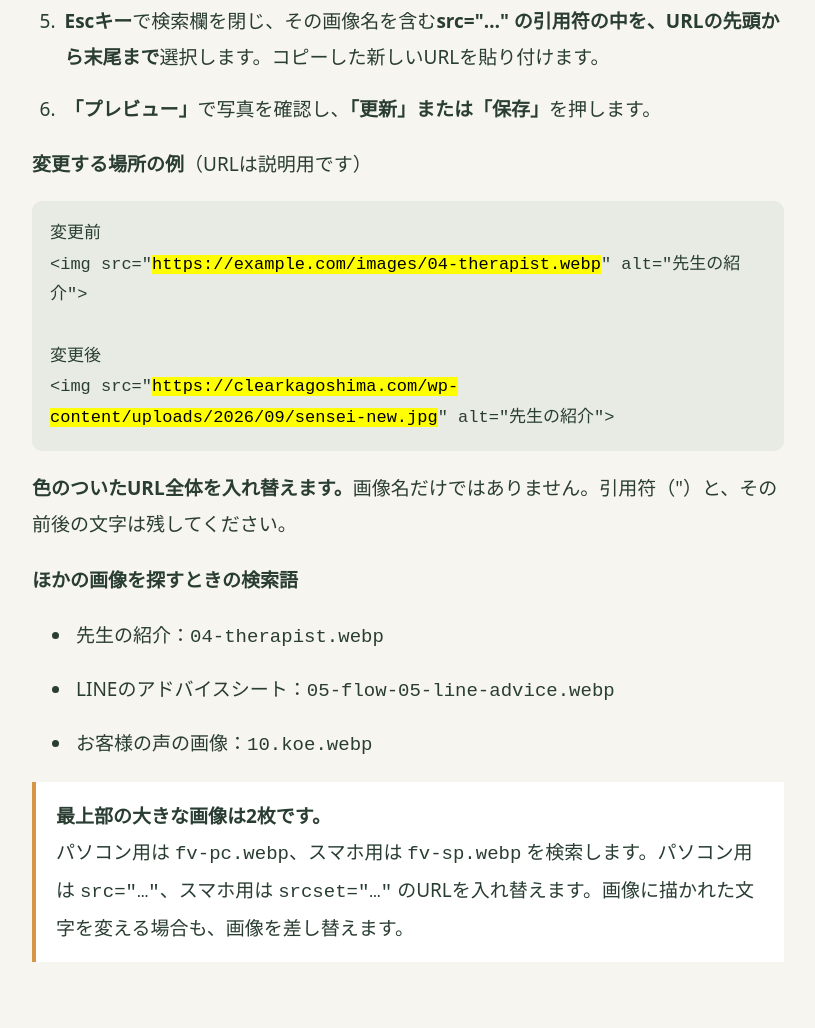
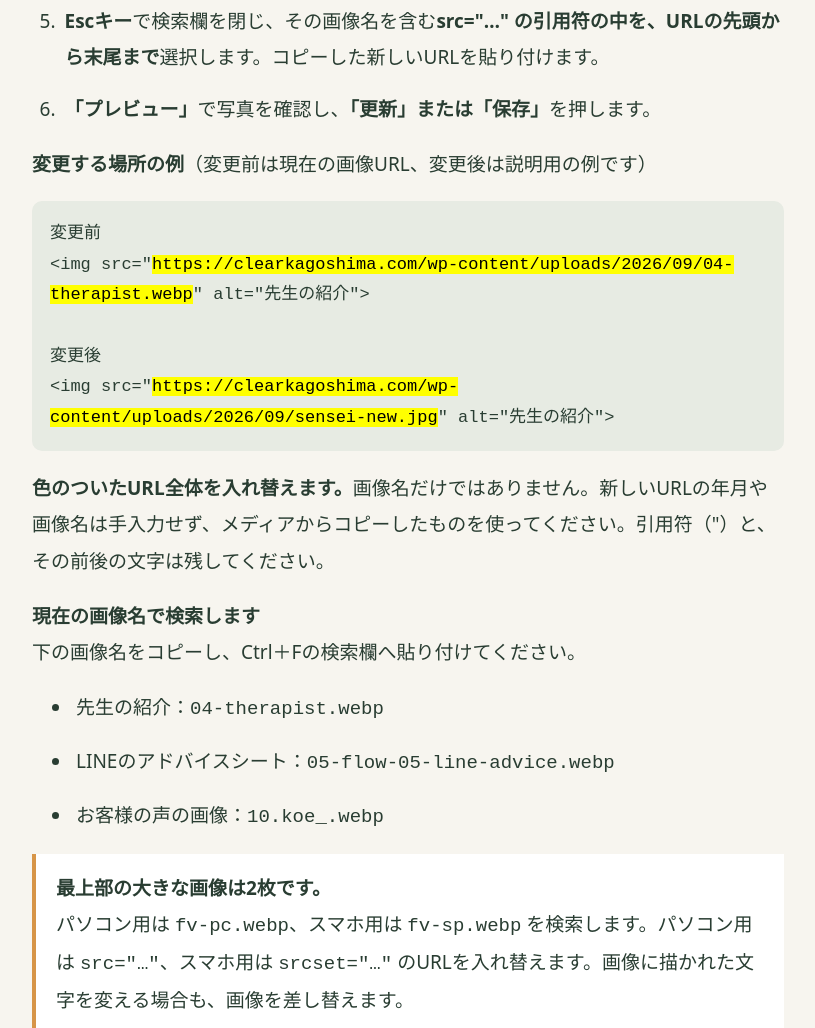
Before and after one commit to 810eigo-droid/clearkagoshima, a website: page wordpress/manual.html in a window 1280 px wide. Shown: the part 1721-2749 px from the top of the page, without its empty margins (232-1047 px from the left). Drawn offline with Linux system fonts and the light colour scheme.

Commit message:
Match manual examples to WordPress image names

```diff
--- a/wordpress/manual.html
+++ b/wordpress/manual.html
@@ -37,15 +37,15 @@
 <li><strong>Escキー</strong>で検索欄を閉じ、その画像名を含む<strong>src="…" の引用符の中を、URLの先頭から末尾まで</strong>選択します。コピーした新しいURLを貼り付けます。</li>
 <li><strong>「プレビュー」</strong>で写真を確認し、<strong>「更新」または「保存」</strong>を押します。</li>
 </ol>
-<p><strong>変更する場所の例</strong>（URLは説明用です）</p>
+<p><strong>変更する場所の例</strong>（変更前は現在の画像URL、変更後は説明用の例です）</p>
 <pre>変更前
-&lt;img src="<mark>https://example.com/images/04-therapist.webp</mark>" alt="先生の紹介"&gt;
+&lt;img src="<mark>https://clearkagoshima.com/wp-content/uploads/2026/09/04-therapist.webp</mark>" alt="先生の紹介"&gt;
 
 変更後
 &lt;img src="<mark>https://clearkagoshima.com/wp-content/uploads/2026/09/sensei-new.jpg</mark>" alt="先生の紹介"&gt;</pre>
-<p><strong>色のついたURL全体を入れ替えます。</strong>画像名だけではありません。引用符（"）と、その前後の文字は残してください。</p>
-<p><strong>ほかの画像を探すときの検索語</strong></p>
-<ul><li>先生の紹介：<code>04-therapist.webp</code></li><li>LINEのアドバイスシート：<code>05-flow-05-line-advice.webp</code></li><li>お客様の声の画像：<code>10.koe.webp</code></li></ul>
+<p><strong>色のついたURL全体を入れ替えます。</strong>画像名だけではありません。新しいURLの年月や画像名は手入力せず、メディアからコピーしたものを使ってください。引用符（"）と、その前後の文字は残してください。</p>
+<p><strong>現在の画像名で検索します</strong><br>下の画像名をコピーし、Ctrl＋Fの検索欄へ貼り付けてください。</p>
+<ul><li>先生の紹介：<code>04-therapist.webp</code></li><li>LINEのアドバイスシート：<code>05-flow-05-line-advice.webp</code></li><li>お客様の声の画像：<code>10.koe_.webp</code></li></ul>
 <p class="hint"><strong>最上部の大きな画像は2枚です。</strong><br>パソコン用は <code>fv-pc.webp</code>、スマホ用は <code>fv-sp.webp</code> を検索します。パソコン用は <code>src="…"</code>、スマホ用は <code>srcset="…"</code> のURLを入れ替えます。画像に描かれた文字を変える場合も、画像を差し替えます。</p>
 </section>
 </main></body></html>
```
